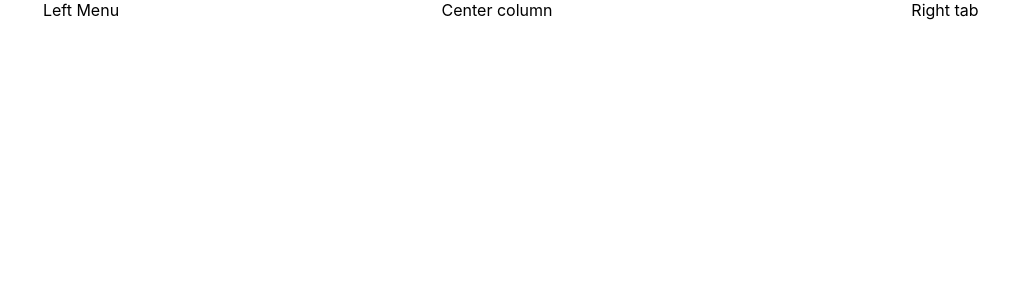
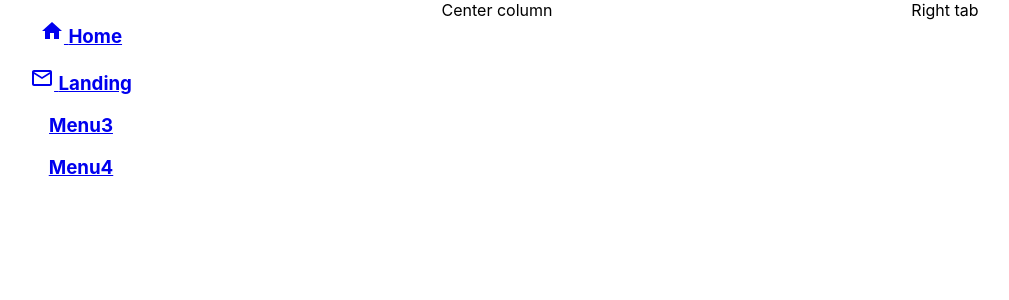
Before and after one commit to ZahraMammadli/predict-future, a React (Create React App) app in the folder client/: page / in a window 1280 px wide. Shown: the top 300 px of the page, without its empty margins (79-1088 px from the left). Built offline with nearby package versions, Linux system fonts and the light colour scheme; what react-three-fiber would draw is missing.

Commit message:
Add left menu bar

```diff
--- a/client/package.json
+++ b/client/package.json
@@ -3,6 +3,7 @@
   "version": "0.1.0",
   "private": true,
   "dependencies": {
+    "@material-ui/icons": "^4.11.2",
     "@testing-library/jest-dom": "^5.11.4",
     "@testing-library/react": "^11.1.0",
     "@testing-library/user-event": "^12.1.10",
--- /dev/null
+++ b/client/src/components/LeftMenu.js
@@ -0,0 +1,29 @@
+import MenuItem from "./MenuItem";
+import HomeIcon from "@material-ui/icons/Home";
+import MailOutlineIcon from "@material-ui/icons/MailOutline";
+
+const menuData = [
+  {
+    name: "Home",
+    icon: HomeIcon,
+  },
+  {
+    name: "Landing",
+    icon: MailOutlineIcon,
+  },
+  {
+    name: "Menu3",
+  },
+  {
+    name: "Menu4",
+  },
+];
+export default function LeftMenu() {
+  return (
+    <div>
+      {menuData.map((menuItem) => (
+        <MenuItem name={menuItem.name} Icon={menuItem.icon} />
+      ))}
+    </div>
+  );
+}
--- /dev/null
+++ b/client/src/components/MenuItem.js
@@ -0,0 +1,13 @@
+import { Link } from "react-router-dom";
+
+export default function MenuItem({ name, Icon }) {
+  return (
+    <div>
+      <Link to="/landing">
+        <h3>
+          {Icon ? <Icon /> : ""} {name}
+        </h3>
+      </Link>
+    </div>
+  );
+}
--- a/client/src/pages/HomePage.js
+++ b/client/src/pages/HomePage.js
@@ -1,7 +1,11 @@
+import LeftMenu from "../components/LeftMenu";
+
 export default function () {
   return (
     <div className="d-flex">
-      <div className="left-menu">Left Menu</div>
+      <div className="left-menu">
+        <LeftMenu />
+      </div>
       <div className="center-col">Center column </div>
       <div className="right-tab">Right tab</div>
     </div>
```
Also changed, not shown: 1 other file (tests, documents, lock files or other folders).
